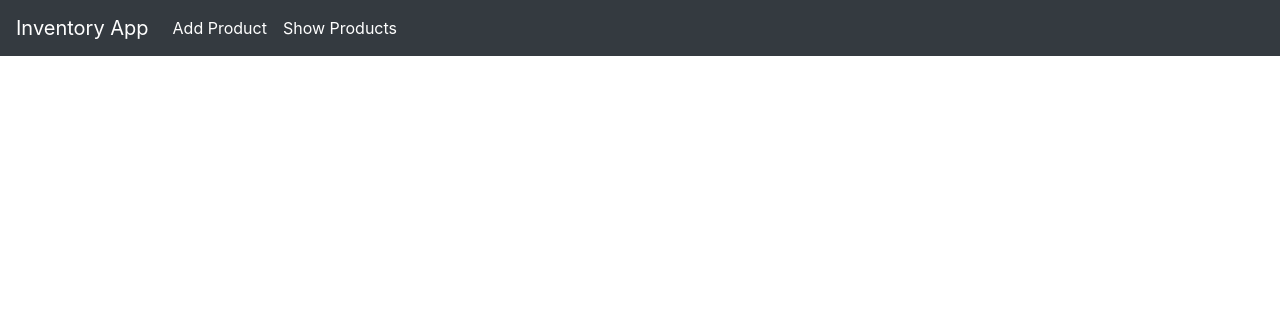
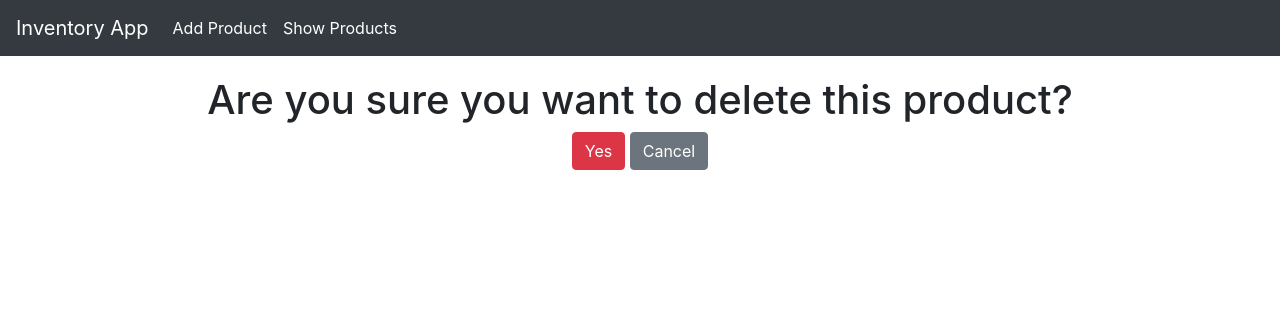
Before and after one commit to prakashtimilsina/Django-InventoryManagementApp, a Django app: page /delete/5/ in a window 1280 px wide. Shown: the top 316 px of the page. Run offline with Django 5.2, Linux system fonts and the light colour scheme; data comes from the database, SQL or seed files in the repository; both versions use the stored data as it was after the commit.

Commit message:
corrections

```diff
--- a/inventoryMgtProject/inventoryApp/templates/inventApp/home.html
+++ b/inventoryMgtProject/inventoryApp/templates/inventApp/home.html
@@ -2,7 +2,7 @@
 
 {% block title %}
 Home
-{% endblock %}
+{% endblock title %}
 
 {% block content %}
 <div class="jumbotron text-center">
@@ -12,4 +12,4 @@ Home
     <p>Use the navigation bar to add, view, update or delete the products </p>
     <a href="{% url 'product_list' %}" class="btn btn-primary btn-lg" role="button">View Products</a>
 </div>
-{% endblock %}
+{% endblock content %}
--- a/inventoryMgtProject/inventoryApp/templates/inventApp/product_confirm_delete.html
+++ b/inventoryMgtProject/inventoryApp/templates/inventApp/product_confirm_delete.html
@@ -1 +1,11 @@
 {% extends "inventApp/layout.html" %}
+{% block title %} Delete Product{% endblock title %}
+
+{% block content %}
+<h1 class="text-center">Are you sure you want to delete this product? </h1>
+<form method="post" class="text-center">
+    {% csrf_token %}
+    <button type="submit" class="btn btn-danger">Yes</button>
+    <a href="{% url 'product_list' %}" class="btn btn-secondary">Cancel</a>
+</form>
+{% endblock content %}
--- a/inventoryMgtProject/inventoryApp/templates/inventApp/product_form.html
+++ b/inventoryMgtProject/inventoryApp/templates/inventApp/product_form.html
@@ -7,4 +7,4 @@
     {{form}}
     <button class="btn btn-success btn-block" type="submit">Save Products</button>
 </form>
-{% endblock %}
+{% endblock content %}
```
Also changed, not shown: inventoryMgtProject/inventoryApp/templates/inventApp/product_list.html (+4 -4 lines), inventoryMgtProject/db.sqlite3.
